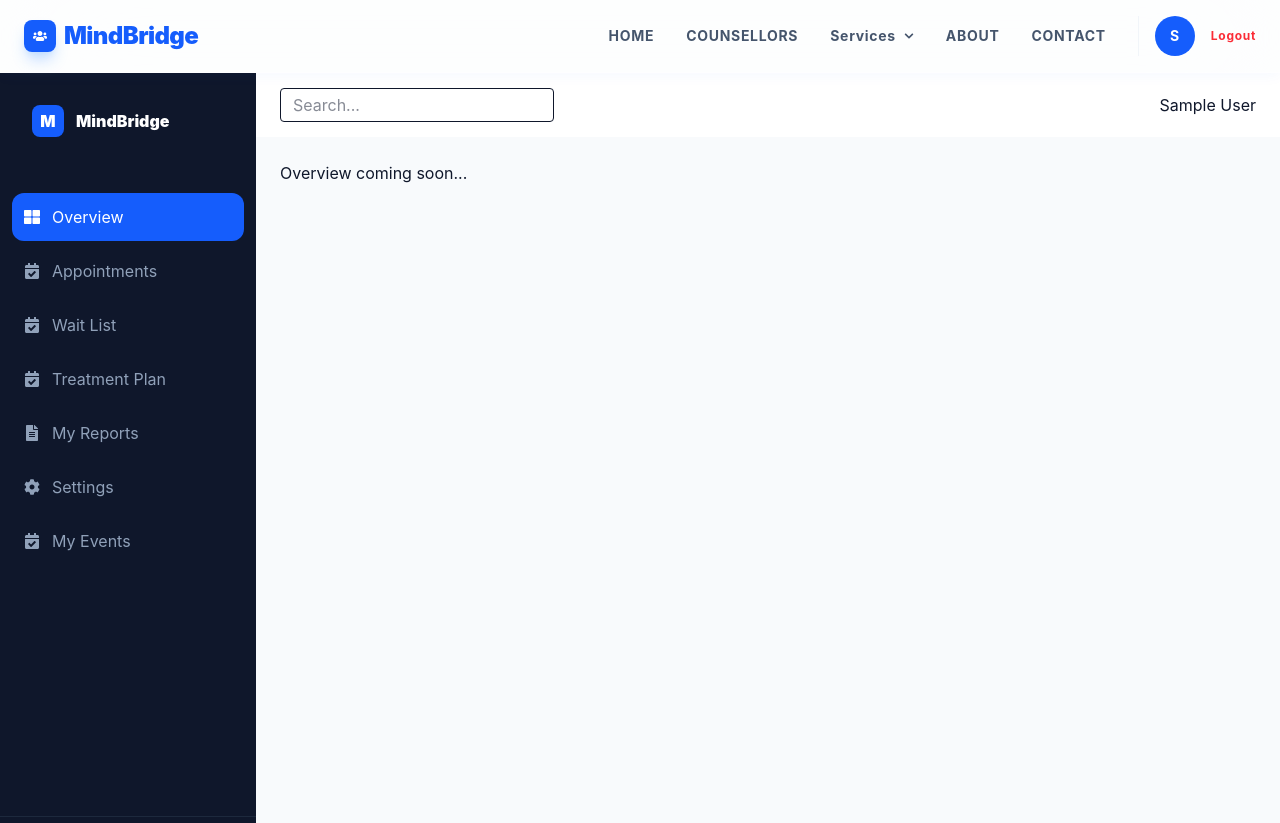
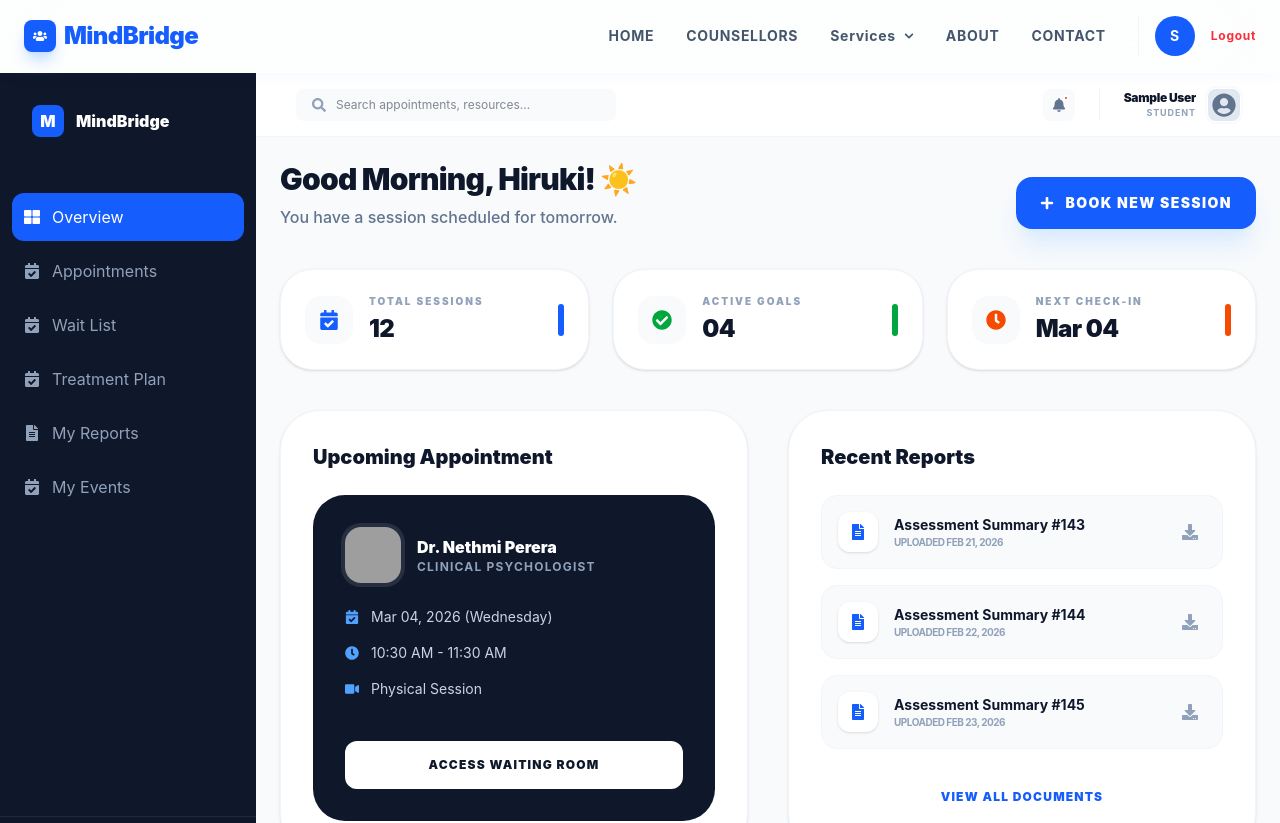
Before and after one commit to AaishaShahani2001/Y3S1-ITPM, a React app in the folder frontend/: page /student-dashboard in a window 1280 px wide. Shown: the top 823 px of the page. Built offline with nearby package versions, Linux system fonts and the light colour scheme; no server answers; sample sign-in values are in the browser's storage; grey boxes are pictures that could not be loaded; the HTML template or start-up script is replaced by a standard one.

Commit message:
Implement student dashboard overview

```diff
--- /dev/null
+++ b/frontend/src/components/student/OverviewTab.jsx
@@ -0,0 +1,97 @@
+import React from "react";
+import {
+    FaPlus, FaCalendarCheck, FaCheckCircle, FaClock,
+    FaVideo, FaMapMarkerAlt, FaFileAlt, FaDownload
+} from "react-icons/fa";
+
+export default function OverviewTab() {
+    return (
+        <div className="animate-fadeIn space-y-10">
+            <div className="flex flex-col md:flex-row md:items-end justify-between gap-6">
+                <div>
+                    <h1 className="text-3xl font-black tracking-tight text-slate-900">Good Morning, Hiruki! ☀️</h1>
+                    <p className="text-slate-500 mt-2 font-medium">You have a session scheduled for tomorrow.</p>
+                </div>
+                <button className="bg-blue-600 text-white px-6 py-4 rounded-2xl font-black text-sm uppercase tracking-widest shadow-xl shadow-blue-100 active:scale-[0.98] transition-all flex items-center gap-3">
+                    <FaPlus /> Book New Session
+                </button>
+            </div>
+
+            {/* STATS */}
+            <div className="grid grid-cols-1 md:grid-cols-3 gap-6">
+                <StatCard label="Total Sessions" value="12" icon={<FaCalendarCheck className="text-blue-600" />} color="bg-blue-600" />
+                <StatCard label="Active Goals" value="04" icon={<FaCheckCircle className="text-green-600" />} color="bg-green-600" />
+                <StatCard label="Next Check-in" value="Mar 04" icon={<FaClock className="text-orange-600" />} color="bg-orange-600" />
+            </div>
+
+            <div className="grid grid-cols-1 lg:grid-cols-2 gap-10">
+                <div className="bg-white rounded-[2.5rem] p-8 shadow-sm border border-slate-100 flex flex-col">
+                    <h3 className="text-xl font-black mb-6">Upcoming Appointment</h3>
+                    <div className="bg-slate-900 text-white rounded-4xl p-8 flex-1 flex flex-col justify-between">
+                        <div>
+                            <div className="flex items-center gap-4 mb-6">
+                                <img src="https://images.unsplash.com/photo-1559839734-2b71cc197ec2?auto=format&fit=crop&q=80&w=100&h=100" className="w-14 h-14 rounded-2xl object-cover ring-4 ring-white/10" alt="Doc" />
+                                <div>
+                                    <h4 className="font-black">Dr. Nethmi Perera</h4>
+                                    <p className="text-xs text-slate-400 font-bold uppercase tracking-widest">Clinical Psychologist</p>
+                                </div>
+                            </div>
+                            <div className="space-y-4">
+                                <div className="flex items-center gap-3 text-sm text-slate-300">
+                                    <FaCalendarCheck className="text-blue-400" /> Mar 04, 2026 (Wednesday)
+                                </div>
+                                <div className="flex items-center gap-3 text-sm text-slate-300">
+                                    <FaClock className="text-blue-400" /> 10:30 AM - 11:30 AM
+                                </div>
+                                <div className="flex items-center gap-3 text-sm text-slate-300">
+                                    <FaVideo className="text-blue-400" />Physical Session
+                                </div>
+                            </div>
+                        </div>
+                        <button className="w-full bg-white text-slate-900 py-4 rounded-xl font-black text-xs uppercase tracking-widest mt-8 hover:bg-blue-50 transition-colors">
+                            Access Waiting Room
+                        </button>
+                    </div>
+                </div>
+
+                <div className="bg-white rounded-[2.5rem] p-8 shadow-sm border border-slate-100">
+                    <h3 className="text-xl font-black mb-6">Recent Reports</h3>
+                    <div className="space-y-4">
+                        {[1, 2, 3].map(i => (
+                            <div key={i} className="flex items-center justify-between p-4 bg-slate-50 rounded-2xl border border-slate-100 hover:border-blue-200 transition-colors">
+                                <div className="flex items-center gap-4">
+                                    <div className="w-10 h-10 bg-white rounded-xl flex items-center justify-center text-blue-600 shadow-sm">
+                                        <FaFileAlt />
+                                    </div>
+                                    <div>
+                                        <p className="text-sm font-bold">Assessment Summary #{142 + i}</p>
+                                        <p className="text-[10px] text-slate-400 font-bold uppercase tracking-tighter">Uploaded Feb {20 + i}, 2026</p>
+                                    </div>
+                                </div>
+                                <button className="p-2 text-slate-400 hover:text-blue-600 transition-colors"><FaDownload /></button>
+                            </div>
+                        ))}
+                    </div>
+                    <button className="w-full py-4 text-blue-600 font-black text-xs uppercase tracking-widest mt-6 hover:bg-blue-50 rounded-xl transition-all">View All documents</button>
+                </div>
+            </div>
+        </div>
+    );
+}
+
+function StatCard({ label, value, icon, color }) {
+    return (
+        <div className="bg-white p-6 rounded-4xl border border-slate-100 shadow-sm flex items-center justify-between hover:shadow-md transition-shadow">
+            <div className="flex items-center gap-4">
+                <div className={`w-12 h-12 rounded-2xl flex items-center justify-center text-xl bg-slate-50`}>
+                    {icon}
+                </div>
+                <div>
+                    <p className="text-[10px] font-black text-slate-400 uppercase tracking-[0.2em] mb-1">{label}</p>
+                    <p className="text-2xl font-black tracking-tight">{value}</p>
+                </div>
+            </div>
+            <div className={`w-1.5 h-8 ${color} rounded-full`}></div>
+        </div>
+    );
+}
--- a/frontend/src/pages/student/StudentDashboard.jsx
+++ b/frontend/src/pages/student/StudentDashboard.jsx
@@ -3,17 +3,20 @@ import {
   FaThLarge,
   FaCalendarCheck,
   FaFileAlt,
-  FaCog,
   FaSignOutAlt,
   FaBell,
   FaSearch,
+  FaUserCircle,
 } from "react-icons/fa";
+
+const API_BASE = "http://localhost:3000";
 
 import MyEvents from "./MyEvents";
 import AppointmentsTab from "../../components/student/AppointmentsTab";
 import MyWaitListTab from "../../components/student/MyWaitListTab";
 import TreatmentPlanTab from "../../components/student/TreatmentPlanTab";
 import MyReportView from "../../components/student/MyReportView";
+import OverviewTab from "../../components/student/OverviewTab";
 
 const TABS = [
   { id: "overview", label: "Overview", icon: <FaThLarge /> },
@@ -21,7 +24,6 @@ const TABS = [
   { id: "waitlist", label: "Wait List", icon: <FaCalendarCheck /> },
   { id: "treatment", label: "Treatment Plan", icon: <FaCalendarCheck /> },
   { id: "reports", label: "My Reports", icon: <FaFileAlt /> },
-  { id: "settings", label: "Settings", icon: <FaCog /> },
   { id: "events", label: "My Events", icon: <FaCalendarCheck /> },
 ];
 
@@ -29,6 +31,10 @@ export default function StudentDashboard() {
   const [activeTab, setActiveTab] = useState("overview");
   const [user, setUser] = useState(null);
   const [reportUnlocked, setReportUnlocked] = useState(false);
+  const [headerProfile, setHeaderProfile] = useState({
+    displayName: "",
+    subtitle: "Student",
+  });
 
   const handleViewReport = () => {
     setReportUnlocked(true);
@@ -36,7 +42,14 @@ export default function StudentDashboard() {
   };
 
   useEffect(() => {
-    const storedUser = JSON.parse(localStorage.getItem("user"));
+    let raw;
+    try {
+      raw = localStorage.getItem("user");
+    } catch {
+      window.location.href = "/login";
+      return;
+    }
+    const storedUser = raw ? JSON.parse(raw) : null;
 
     if (!storedUser?.token) {
       window.location.href = "/login";
@@ -44,6 +57,37 @@ export default function StudentDashboard() {
     }
 
     setUser(storedUser);
+    setHeaderProfile((prev) => ({
+      ...prev,
+      displayName: storedUser.name || "",
+    }));
+
+    let cancelled = false;
+    (async () => {
+      try {
+        const res = await fetch(`${API_BASE}/api/validate`, {
+          headers: { Authorization: `Bearer ${storedUser.token}` },
+        });
+        if (!res.ok || cancelled) return;
+        const data = await res.json();
+        const u = data.user;
+        if (!u || cancelled) return;
+        const roleLabel =
+          typeof u.role === "string" && u.role
+            ? u.role.charAt(0).toUpperCase() + u.role.slice(1)
+            : "Student";
+        setHeaderProfile({
+          displayName: u.name || storedUser.name || "Student",
+          subtitle: roleLabel,
+        });
+      } catch {
+        /* keep name from localStorage */
+      }
+    })();
+
+    return () => {
+      cancelled = true;
+    };
   }, []);
 
   const handleLogout = () => {
@@ -88,12 +132,43 @@ export default function StudentDashboard() {
       </aside>
 
       {/* MAIN */}
-      <main className="flex-1">
+      <main className="flex-1 flex flex-col overflow-x-hidden">
 
-        {/* HEADER */}
-        <header className="h-16 bg-white flex justify-between items-center px-6">
-          <input placeholder="Search..." className="border px-3 py-1 rounded" />
-          <div>{user?.name}</div>
+        {/* HEADER — same pattern as CounselorDashboard (name + role; no student profile image in API) */}
+        <header className="h-16 bg-white border-b border-slate-100 px-6 md:px-10 flex items-center justify-between sticky top-0 z-10">
+          <div className="relative hidden md:block w-80">
+            <FaSearch className="absolute left-4 top-1/2 -translate-y-1/2 text-slate-400 text-sm" />
+            <input
+              type="text"
+              placeholder="Search appointments, resources..."
+              className="w-full pl-10 pr-4 py-2 bg-slate-50 border-none rounded-lg text-xs focus:ring-2 focus:ring-blue-100 transition-all outline-none"
+            />
+          </div>
+
+          <div className="flex items-center gap-5 ml-auto md:ml-0">
+            <button
+              type="button"
+              className="relative w-8 h-8 rounded-lg bg-slate-50 flex items-center justify-center text-slate-500 hover:bg-blue-50 hover:text-blue-600 transition-all"
+              aria-label="Notifications"
+            >
+              <FaBell className="text-sm" />
+              <span className="absolute top-1.5 right-1.5 w-1.5 h-1.5 bg-red-500 rounded-full border-2 border-white" />
+            </button>
+            <div className="h-8 w-px bg-slate-100 mx-1 hidden md:block" />
+            <div className="flex items-center gap-3">
+              <div className="text-right hidden md:block min-w-0">
+                <p className="text-xs font-black tracking-tight truncate max-w-50">
+                  {headerProfile.displayName || user?.name || "Student"}
+                </p>
+                <p className="text-[9px] font-bold text-slate-400 uppercase tracking-widest truncate max-w-50">
+                  {headerProfile.subtitle}
+                </p>
+              </div>
+              <div className="w-8 h-8 shrink-0 rounded-lg bg-slate-200 overflow-hidden ring-2 ring-slate-50 ring-offset-1 flex items-center justify-center">
+                <FaUserCircle className="text-2xl text-slate-500" aria-hidden />
+              </div>
+            </div>
+          </div>
         </header>
 
         {/* CONTENT */}
@@ -110,9 +185,7 @@ export default function StudentDashboard() {
             <MyReportView reportUnlocked={reportUnlocked} />
           )}
 
-          {activeTab === "overview" && <p>Overview coming soon...</p>}
-
-          {activeTab === "settings" && <p>Settings coming soon...</p>}
+          {activeTab === "overview" && <OverviewTab />}
 
         </div>
       </main>
```
